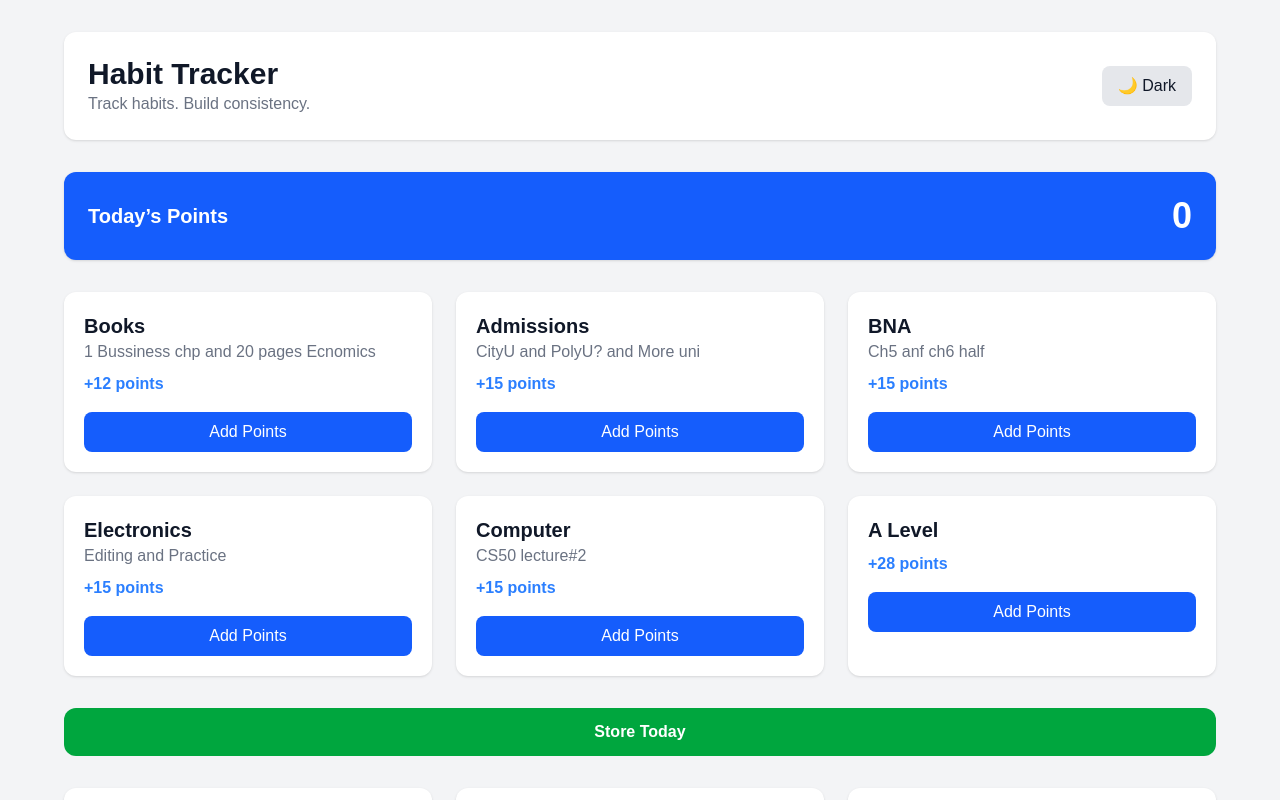
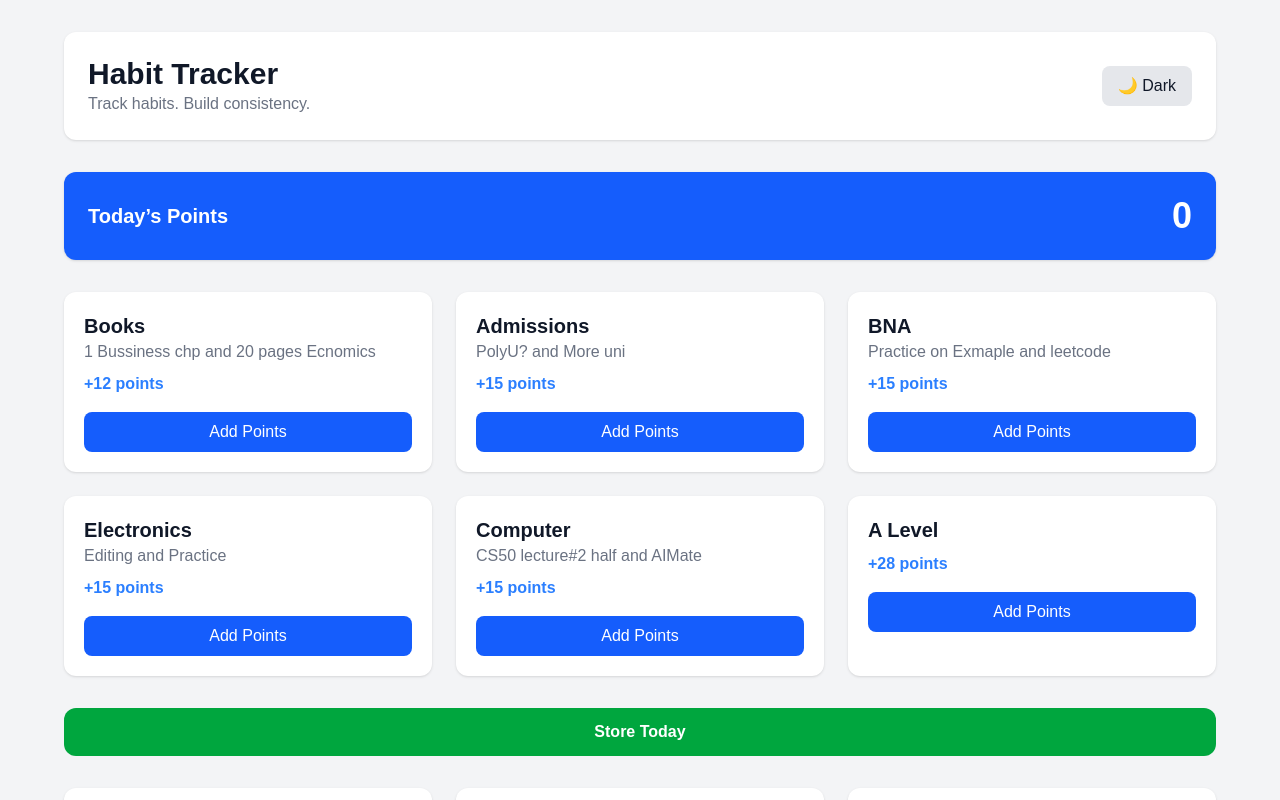
Before and after one commit to wasif-69/Productivity, a Next.js app: page /habbits in a window 1280 px wide. Shown: the top 800 px of the page. Built offline with nearby package versions, Linux system fonts and the light colour scheme; no server answers; the database is empty.

Commit message:
adding more

```diff
--- a/app/habbits/page.tsx
+++ b/app/habbits/page.tsx
@@ -37,11 +37,11 @@ export default function Page() {
 
   const habbitList = [
     { name: "Books", minimum: "1 Bussiness chp and 20 pages Ecnomics", points:12  },
-    { name: "Admissions", minimum: "CityU and PolyU? and More uni", points:15  },
-    { name: "BNA", minimum: "Ch5 anf ch6 half", points:15  },
+    { name: "Admissions", minimum: "PolyU? and More uni", points:15  },
+    { name: "BNA", minimum: "Practice on Exmaple and leetcode ", points:15  },
     { name: "Electronics", minimum: "Editing and Practice" , points:15  },
-    { name: "Computer", minimum: "CS50 lecture#2", points: 15 },
-    {name:"A Level",minimun:"Vectors and Logorithms and Polynomials",points:28}
+    { name: "Computer", minimum: "CS50 lecture#2 half and AIMate", points: 15 },
+    {name:"A Level",minimun:"Vectors and Logrithms ",points:28}
   ];
 
   const getDocsFireStore = async () => {
```
